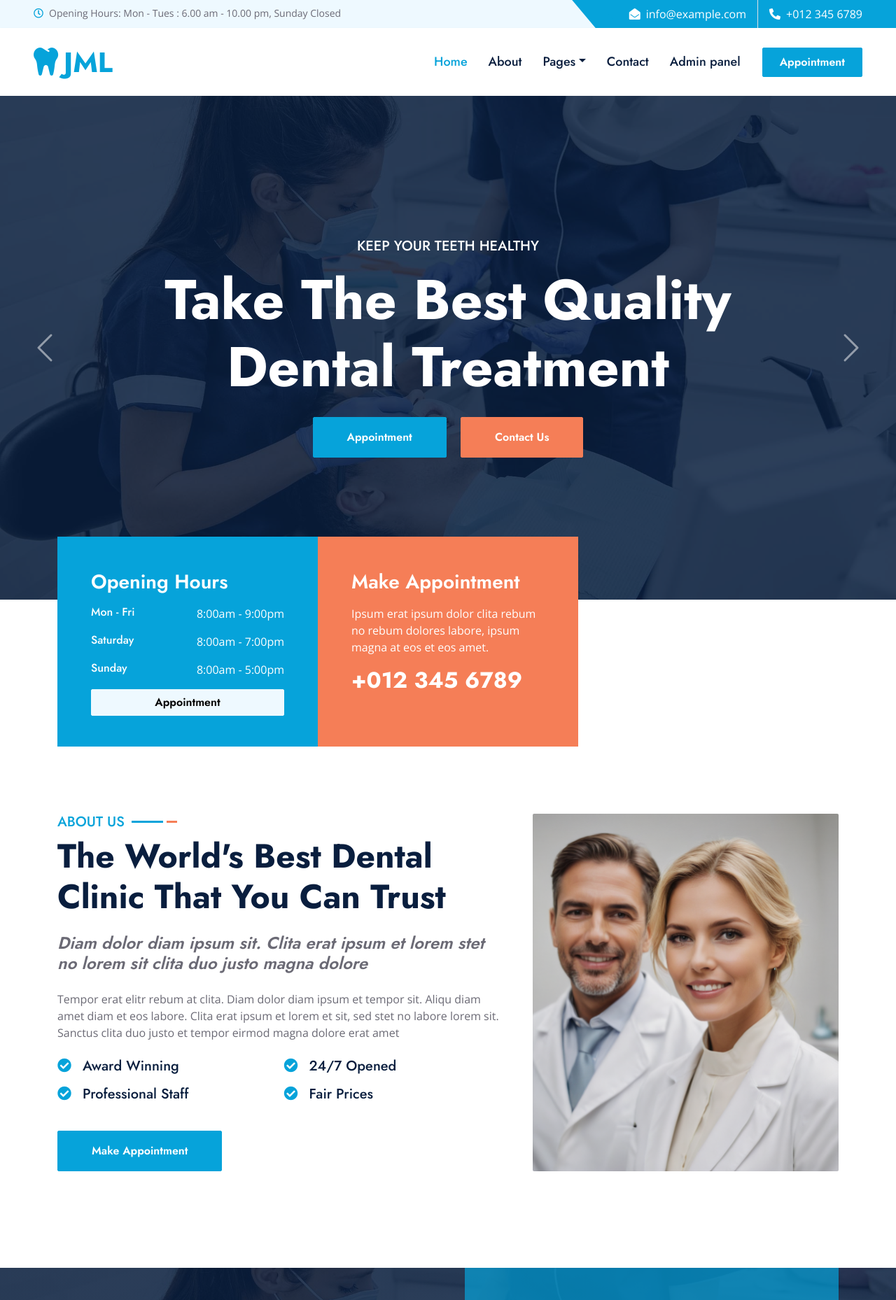
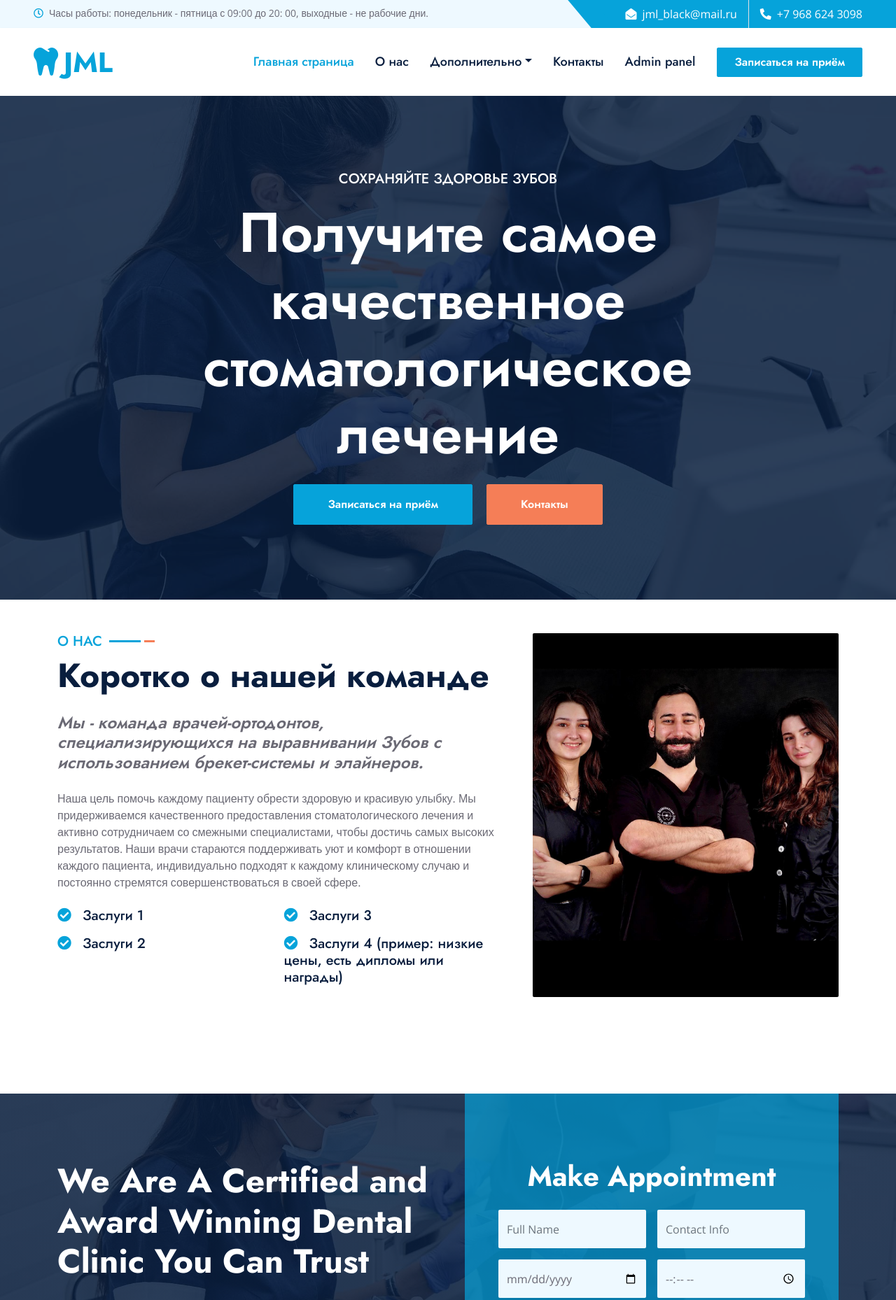
Before and after one commit to Akhmedkhanov-Gasan/orthodontist_site, a Django app: page / in a window 1280 px wide. Shown: the top 1858 px of the page at 70% size. Run offline with Django 5.2, Linux system fonts and the light colour scheme; some libraries are stand-ins or nearby versions.

```diff
--- a/appointments.txt
+++ b/appointments.txt
@@ -2,3 +2,7 @@
 2024-09-25 10:23:00.609924 - Name: выапв, Contact Info: вапвп, Appointment Date: 2024-09-04, Appointment Time: 10:25
 2024-09-25 10:23:21.957859 - Name: вапвп, Contact Info: вапвпв, Appointment Date: 2024-09-11, Appointment Time: 00:23
 2024-09-26 23:58:29.889104 - Name: test1, Contact Info: +11111111111, Appointment Date: 2024-09-26, Appointment Time: 11:00
+2024-09-30 11:36:09.414440 - Name: test5, Contact Info: 5465464654, Appointment Date: 2024-09-18, Appointment Time: 01:39
+2024-09-30 13:33:26.563415 - Name: Э бля, Contact Info: нету бля, Appointment DateTime: 2024-01-13T13:33, Doctor: test
+2024-09-30 14:57:59.797041 - Name: тест, Contact Info: 5465464654, Appointment DateTime: 2024-09-06T14:59, Doctor: test
+2024-09-30 15:11:26.320456 - ФИГ: тест, Контактная информация: вапвпв, Дата на которую пациент хочет записаться: 2024-09-18T15:15, Доктор: test2
--- a/appointments/urls.py
+++ b/appointments/urls.py
@@ -3,4 +3,5 @@ from . import views
 
 urlpatterns = [
     path('', views.appointment_view, name='appointment'),
+    path('success/', views.appointment_success_view, name='appointment_success'),
 ]
--- a/main/urls.py
+++ b/main/urls.py
@@ -9,5 +9,4 @@ urlpatterns = [
     path('price.html', views.price, name='price'),
     path('testimonial.html', views.testimonial, name='testimonial'),
     path('appointments/', include('appointments.urls')),
-
 ]
--- a/templates/base.html
+++ b/templates/base.html
@@ -29,7 +29,7 @@
     <link href="{% static 'css/bootstrap.min.css' %}" rel="stylesheet">
 
     <!-- Template Stylesheet -->
-    <link href="{% static 'css/style.css' %}" rel="stylesheet">
+    <link href="{% static 'css/style.css' %}?v=1.0" rel="stylesheet">
 </head>
 
 <body>
--- a/templates/includes/footer.html
+++ b/templates/includes/footer.html
@@ -7,8 +7,8 @@
                 <div class="col-lg-3 col-md-6">
                     <h3 class="text-white mb-4">Quick Links</h3>
                     <div class="d-flex flex-column justify-content-start">
-                        <a class="text-light mb-2" href="#"><i class="bi bi-arrow-right text-primary me-2"></i>Home</a>
-                        <a class="text-light mb-2" href="#"><i class="bi bi-arrow-right text-primary me-2"></i>About Us</a>
+                        <a class="text-light mb-2" href="#"><i class="bi bi-arrow-right text-primary me-2"></i>Главная страница</a>
+                        <a class="text-light mb-2" href="#"><i class="bi bi-arrow-right text-primary me-2"></i>О нас</a>
                         <a class="text-light mb-2" href="#"><i class="bi bi-arrow-right text-primary me-2"></i>Latest Blog</a>
                         <a class="text-light" href="#"><i class="bi bi-arrow-right text-primary me-2"></i>Contact Us</a>
                     </div>
@@ -23,18 +23,17 @@
                     </div>
                 </div>
                 <div class="col-lg-3 col-md-6">
-                    <h3 class="text-white mb-4">Get In Touch</h3>
-                    <p class="mb-2"><i class="bi bi-geo-alt text-primary me-2"></i>123 Street, New York, USA</p>
-                    <p class="mb-2"><i class="bi bi-envelope-open text-primary me-2"></i>info@example.com</p>
-                    <p class="mb-0"><i class="bi bi-telephone text-primary me-2"></i>+012 345 67890</p>
+                    <h3 class="text-white mb-4">Оставайтесь на связи</h3>
+                    <p class="mb-2"><i class="bi bi-geo-alt text-primary me-2"></i>Москва</p>
+                    <p class="mb-2"><i class="bi bi-envelope-open text-primary me-2"></i>jml_black@mail.ru</p>
+                    <p class="mb-0"><i class="bi bi-telephone text-primary me-2"></i>+7 968 624 3098</p>
                 </div>
                 <div class="col-lg-3 col-md-6">
-                    <h3 class="text-white mb-4">Follow Us</h3>
+                    <h3 class="text-white mb-4">Социальные сети</h3>
                     <div class="d-flex">
-                        <a class="btn btn-lg btn-primary btn-lg-square rounded me-2" href="#"><i class="fab fa-twitter fw-normal"></i></a>
-                        <a class="btn btn-lg btn-primary btn-lg-square rounded me-2" href="#"><i class="fab fa-facebook-f fw-normal"></i></a>
-                        <a class="btn btn-lg btn-primary btn-lg-square rounded me-2" href="#"><i class="fab fa-linkedin-in fw-normal"></i></a>
-                        <a class="btn btn-lg btn-primary btn-lg-square rounded" href="#"><i class="fab fa-instagram fw-normal"></i></a>
+                        <a class="btn btn-lg btn-primary btn-lg-square rounded me-2" href="https://api.whatsapp.com/send?phone=79686243091" target="_blank"><i class="fab fa-whatsapp"></i></a>
+                        <a class="btn btn-lg btn-primary btn-lg-square rounded me-2" href="https://t.me/Jml_black" target="_blank"><i class="fab fa-telegram-plane"></i></a>
+                        <a class="btn btn-lg btn-primary btn-lg-square rounded" href="https://www.instagram.com/dr._jml_/" target="_blank"><i class="fab fa-instagram fw-normal"></i></a>
                     </div>
                 </div>
             </div>
--- a/templates/includes/header.html
+++ b/templates/includes/header.html
@@ -19,16 +19,16 @@
         <div class="row gx-0">
             <div class="col-md-6 text-center text-lg-start mb-2 mb-lg-0">
                 <div class="d-inline-flex align-items-center">
-                    <small class="py-2"><i class="far fa-clock text-primary me-2"></i>Opening Hours: Mon - Tues : 6.00 am - 10.00 pm, Sunday Closed </small>
+                    <small class="py-2"><i class="far fa-clock text-primary me-2"></i>Часы работы: понедельник - пятница с 09:00 до 20: 00, выходные - не рабочие дни.</small>
                 </div>
             </div>
             <div class="col-md-6 text-center text-lg-end">
                 <div class="position-relative d-inline-flex align-items-center bg-primary text-white top-shape px-5">
                     <div class="me-3 pe-3 border-end py-2">
-                        <p class="m-0"><i class="fa fa-envelope-open me-2"></i>info@example.com</p>
+                        <p class="m-0"><i class="fa fa-envelope-open me-2"></i>jml_black@mail.ru</p>
                     </div>
                     <div class="py-2">
-                        <p class="m-0"><i class="fa fa-phone-alt me-2"></i>+012 345 6789</p>
+                        <p class="m-0"><i class="fa fa-phone-alt me-2"></i>+7 968 624 3098</p>
                     </div>
                 </div>
             </div>
@@ -39,28 +39,28 @@
     <!-- Navbar Start -->
     <nav class="navbar navbar-expand-lg bg-white navbar-light shadow-sm px-5 py-3 py-lg-0">
         <a href="{% url 'home' %}" class="navbar-brand p-0">
-            <h1 class="m-0 text-primary"><i class="fa fa-tooth me-2"></i>JML</h1>
+            <h1 class="m-0 text-primary"><i class="fa fa-tooth me-2" ></i>JML</h1>
         </a>
         <button class="navbar-toggler" type="button" data-bs-toggle="collapse" data-bs-target="#navbarCollapse">
             <span class="navbar-toggler-icon"></span>
         </button>
         <div class="collapse navbar-collapse" id="navbarCollapse">
             <div class="navbar-nav ms-auto py-0">
-                <a href="{% url 'home' %}" class="nav-item nav-link {% if active_page == 'home' %}active{% endif %}">Home</a>
-                <a href="{% url 'about' %}" class="nav-item nav-link {% if active_page == 'about' %}active{% endif %}">About</a>
+                <a href="{% url 'home' %}" class="nav-item nav-link {% if active_page == 'home' %}active{% endif %}">Главная страница</a>
+                <a href="{% url 'about' %}" class="nav-item nav-link {% if active_page == 'about' %}active{% endif %}">О нас</a>
                 <div class="nav-item dropdown">
-                    <a href="#" class="nav-link dropdown-toggle" data-bs-toggle="dropdown">Pages</a>
+                    <a href="#" class="nav-link dropdown-toggle" data-bs-toggle="dropdown">Дополнительно</a>
                     <div class="dropdown-menu m-0">
                         <a href="{% url 'price' %}" class="dropdown-item {% if active_page == 'price' %}active{% endif %}">Pricing Plan</a>
                         <a href="{% url 'testimonial' %}" class="dropdown-item {% if active_page == 'testimonial' %}active{% endif %}">Testimonial</a>
                         <a href="{% url 'appointment' %}" class="dropdown-item {% if active_page == 'appointment' %}active{% endif %}">Appointment</a>
                     </div>
                 </div>
-                <a href="{% url 'contact' %}" class="nav-item nav-link {% if active_page == 'contact' %}active{% endif %}">Contact</a>
+                <a href="{% url 'contact' %}" class="nav-item nav-link {% if active_page == 'contact' %}active{% endif %}">Контакты</a>
                 <a href="/admin/" class="nav-item nav-link">Admin panel</a>
             </div>
 {#            <button type="button" class="btn text-dark" data-bs-toggle="modal" data-bs-target="#searchModal"><i class="fa fa-search"></i></button>#}
-            <a href="{% url 'appointment' %}" class="btn btn-primary py-2 px-4 ms-3">Appointment</a>
+            <a href="{% url 'appointment' %}" class="btn btn-primary py-2 px-4 ms-3">Записаться на приём</a>
         </div>
     </nav>
     <!-- Navbar End -->
--- a/templates/index.html
+++ b/templates/index.html
@@ -10,87 +10,54 @@
                     <img class="w-100" src="{% static 'img/carousel-1.jpg' %}" alt="Image">
                     <div class="carousel-caption d-flex flex-column align-items-center justify-content-center">
                         <div class="p-3" style="max-width: 900px;">
-                            <h5 class="text-white text-uppercase mb-3 animated slideInDown">Keep Your Teeth Healthy</h5>
-                            <h1 class="display-1 text-white mb-md-4 animated zoomIn">Take The Best Quality Dental Treatment</h1>
-                            <a href="{% url 'appointment' %}" class="btn btn-primary py-md-3 px-md-5 me-3 animated slideInLeft">Appointment</a>
-                            <a href="{% url 'contact' %}" class="btn btn-secondary py-md-3 px-md-5 animated slideInRight">Contact Us</a>
+                            <h5 class="text-white text-uppercase mb-3 animated slideInDown">Сохраняйте здоровье зубов</h5>
+                            <h4 class="display-1 text-white mb-md-4 animated zoomIn">Получите самое качественное стоматологическое лечение</h4>
+                            <a href="{% url 'appointment' %}" class="btn btn-primary py-md-3 px-md-5 me-3 animated slideInLeft">Записаться на приём</a>
+                            <a href="{% url 'contact' %}" class="btn btn-secondary py-md-3 px-md-5 animated slideInRight">Контакты</a>
                         </div>
                     </div>
                 </div>
-                <div class="carousel-item">
-                    <img class="w-100" src="{% static 'img/carousel-2.jpg' %}" alt="Image">
-                    <div class="carousel-caption d-flex flex-column align-items-center justify-content-center">
-                        <div class="p-3" style="max-width: 900px;">
-                            <h5 class="text-white text-uppercase mb-3 animated slideInDown">Keep Your Teeth Healthy</h5>
-                            <h1 class="display-1 text-white mb-md-4 animated zoomIn">Take The Best Quality Dental Treatment</h1>
-                            <a href="{% url 'appointment' %}" class="btn btn-primary py-md-3 px-md-5 me-3 animated slideInLeft">Appointment</a>
-                            <a href="{% url 'contact' %}" class="btn btn-secondary py-md-3 px-md-5 animated slideInRight">Contact Us</a>
-                        </div>
-                    </div>
-                </div>
+
             </div>
-            <button class="carousel-control-prev" type="button" data-bs-target="#header-carousel" data-bs-slide="prev">
-                <span class="carousel-control-prev-icon" aria-hidden="true"></span>
-                <span class="visually-hidden">Previous</span>
-            </button>
-            <button class="carousel-control-next" type="button" data-bs-target="#header-carousel" data-bs-slide="next">
-                <span class="carousel-control-next-icon" aria-hidden="true"></span>
-                <span class="visually-hidden">Next</span>
-            </button>
+
         </div>
     </div>
     <!-- Carousel End -->
 
 
-    <!-- Banner Start -->
-    <div class="container-fluid banner mb-5">
-        <div class="container">
-            <div class="row gx-0">
-                <div class="col-lg-4 wow zoomIn" data-wow-delay="0.1s">
-                    <div class="bg-primary d-flex flex-column p-5" style="height: 300px;">
-                        <h3 class="text-white mb-3">Opening Hours</h3>
-                        <div class="d-flex justify-content-between text-white mb-3">
-                            <h6 class="text-white mb-0">Mon - Fri</h6>
-                            <p class="mb-0">8:00am - 9:00pm</p>
-                        </div>
-                        <div class="d-flex justify-content-between text-white mb-3">
-                            <h6 class="text-white mb-0">Saturday</h6>
-                            <p class="mb-0">8:00am - 7:00pm</p>
-                        </div>
-                        <div class="d-flex justify-content-between text-white mb-3">
-                            <h6 class="text-white mb-0">Sunday</h6>
-                            <p class="mb-0">8:00am - 5:00pm</p>
-                        </div>
-                        <a class="btn btn-light" href="{% url 'appointment' %}">Appointment</a>
-                    </div>
-                </div>
-{#                <div class="col-lg-4 wow zoomIn" data-wow-delay="0.3s">#}
-{#                    <div class="bg-dark d-flex flex-column p-5" style="height: 300px;">#}
-{#                        <h3 class="text-white mb-3">Search A Doctor</h3>#}
-{#                        <div class="date mb-3" id="date" data-target-input="nearest">#}
-{#                            <input type="text" class="form-control bg-light border-0 datetimepicker-input"#}
-{#                                placeholder="Appointment Date" data-target="#date" data-toggle="datetimepicker" style="height: 40px;">#}
-{#                        </div>#}
-{#                        <select class="form-select bg-light border-0 mb-3" style="height: 40px;">#}
-{#                            <option selected>Select A Service</option>#}
-{#                            <option value="1">Service 1</option>#}
-{#                            <option value="2">Service 2</option>#}
-{#                            <option value="3">Service 3</option>#}
-{#                        </select>#}
-{#                        <a class="btn btn-light" href="">Search Doctor</a>#}
-{#                    </div>#}
-{#                </div>#}
-                <div class="col-lg-4 wow zoomIn" data-wow-delay="0.6s">
-                    <div class="bg-secondary d-flex flex-column p-5" style="height: 300px;">
-                        <h3 class="text-white mb-3">Make Appointment</h3>
-                        <p class="text-white">Ipsum erat ipsum dolor clita rebum no rebum dolores labore, ipsum magna at eos et eos amet.</p>
-                        <h2 class="text-white mb-0">+012 345 6789</h2>
-                    </div>
-                </div>
-            </div>
-        </div>
-    </div>
-    <!-- Banner End -->
+<!--    &lt;!&ndash; Banner Start &ndash;&gt;-->
+<!--    <div class="container-fluid banner mb-5">-->
+<!--        <div class="container">-->
+<!--            <div class="row gx-0">-->
+<!--                <div class="col-lg-4 wow zoomIn" data-wow-delay="0.1s">-->
+<!--                    <div class="bg-primary d-flex flex-column p-5" style="height: 300px;">-->
+<!--                        <h3 class="text-white mb-3">Opening Hours</h3>-->
+<!--                        <div class="d-flex justify-content-between text-white mb-3">-->
+<!--                            <h6 class="text-white mb-0">Mon - Fri</h6>-->
+<!--                            <p class="mb-0">8:00am - 9:00pm</p>-->
+<!--                        </div>-->
+<!--                        <div class="d-flex justify-content-between text-white mb-3">-->
+<!--                            <h6 class="text-white mb-0">Saturday</h6>-->
+<!--                            <p class="mb-0">8:00am - 7:00pm</p>-->
+<!--                        </div>-->
+<!--                        <div class="d-flex justify-content-between text-white mb-3">-->
+<!--                            <h6 class="text-white mb-0">Sunday</h6>-->
+<!--                            <p class="mb-0">8:00am - 5:00pm</p>-->
+<!--                        </div>-->
+<!--                        <a class="btn btn-light" href="{% url 'appointment' %}">Appointment</a>-->
+<!--                    </div>-->
+<!--                </div>-->
+<!--                <div class="col-lg-4 wow zoomIn" data-wow-delay="0.6s">-->
+<!--                    <div class="bg-secondary d-flex flex-column p-5" style="height: 300px;">-->
+<!--                        <h3 class="text-white mb-3">Make Appointment</h3>-->
+<!--                        <p class="text-white">Ipsum erat ipsum dolor clita rebum no rebum dolores labore, ipsum magna at eos et eos amet.</p>-->
+<!--                        <h2 class="text-white mb-0">+012 345 6789</h2>-->
+<!--                    </div>-->
+<!--                </div>-->
+<!--            </div>-->
+<!--        </div>-->
+<!--    </div>-->
+<!--    &lt;!&ndash; Banner End &ndash;&gt;-->
 
 
     <!-- About Start -->
@@ -99,22 +66,26 @@
             <div class="row g-5">
                 <div class="col-lg-7">
                     <div class="section-title mb-4">
-                        <h5 class="position-relative d-inline-block text-primary text-uppercase">About Us</h5>
-                        <h1 class="display-5 mb-0">The World's Best Dental Clinic That You Can Trust</h1>
+                        <h5 class="position-relative d-inline-block text-primary text-uppercase">О нас</h5>
+                        <h1 class="display-5 mb-0">Коротко о нашей команде </h1>
                     </div>
-                    <h4 class="text-body fst-italic mb-4">Diam dolor diam ipsum sit. Clita erat ipsum et lorem stet no lorem sit clita duo justo magna dolore</h4>
-                    <p class="mb-4">Tempor erat elitr rebum at clita. Diam dolor diam ipsum et tempor sit. Aliqu diam amet diam et eos labore. Clita erat ipsum et lorem et sit, sed stet no labore lorem sit. Sanctus clita duo justo et tempor eirmod magna dolore erat amet</p>
+                    <h4 class="text-body fst-italic mb-4">Мы - команда врачей-ортодонтов, специализирующихся на выравнивании Зубов с использованием брекет-системы и элайнеров.</h4>
+                    <p class="mb-4">
+                        Наша цель помочь каждому пациенту обрести здоровую и красивую улыбку.
+                        Мы придерживаемся качественного предоставления стоматологического лечения и активно сотрудничаем со смежными специалистами, чтобы достичь самых высоких результатов.
+                        Наши врачи стараются поддерживать уют и комфорт в отношении каждого пациента, индивидуально подходят к каждому клиническому случаю и постоянно стремятся совершенствоваться в своей сфере.
+                    </p>
                     <div class="row g-3">
                         <div class="col-sm-6 wow zoomIn" data-wow-delay="0.3s">
-                            <h5 class="mb-3"><i class="fa fa-check-circle text-primary me-3"></i>Award Winning</h5>
-                            <h5 class="mb-3"><i class="fa fa-check-circle text-primary me-3"></i>Professional Staff</h5>
+                            <h5 class="mb-3"><i class="fa fa-check-circle text-primary me-3"></i>Заслуги 1</h5>
+                            <h5 class="mb-3"><i class="fa fa-check-circle text-primary me-3"></i>Заслуги 2</h5>
                         </div>
                         <div class="col-sm-6 wow zoomIn" data-wow-delay="0.6s">
-                            <h5 class="mb-3"><i class="fa fa-check-circle text-primary me-3"></i>24/7 Opened</h5>
-                            <h5 class="mb-3"><i class="fa fa-check-circle text-primary me-3"></i>Fair Prices</h5>
+                            <h5 class="mb-3"><i class="fa fa-check-circle text-primary me-3"></i>Заслуги 3</h5>
+                            <h5 class="mb-3"><i class="fa fa-check-circle text-primary me-3"></i>Заслуги 4 (пример: низкие цены, есть дипломы или награды)</h5>
                         </div>
                     </div>
-                    <a href="{% url 'appointment' %}" class="btn btn-primary py-3 px-5 mt-4 wow zoomIn" data-wow-delay="0.6s">Make Appointment</a>
+
                 </div>
                 <div class="col-lg-5" style="min-height: 500px;">
                     <div class="position-relative h-100">
@@ -124,7 +95,7 @@
             </div>
         </div>
     </div>
-    <!-- About End -->
+
 <!-- Appointment Start -->
 <div class="container-fluid bg-primary bg-appointment mb-5 wow fadeInUp" data-wow-delay="0.1s" style="margin-top: 90px;">
     <div class="container">
@@ -168,6 +139,7 @@
         </div>
     </div>
 </div>
+<!-- Appointment End -->
     <!-- Service Start -->
     <div class="container-fluid py-5 wow fadeInUp" data-wow-delay="0.1s">
         <div class="container">
```
Also changed, not shown: appointments/views.py (+25 -14 lines), main/admin.py (+22 -3 lines), main/models.py (+9 -0 lines), templates/about.html (+20 -23 lines), templates/appointment.html (+17 -10 lines), templates/includes/appointment_success.html (added, +18 -0 lines), main/migrations/0001_initial.py, static/img/about.jpg.
